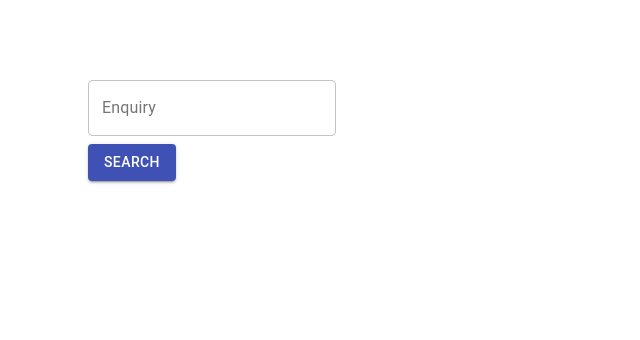
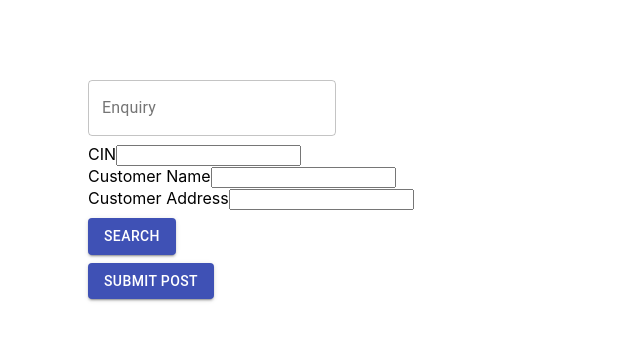
Before and after one commit to pptp-capco/avocation, a React (Create React App) app: page / in a window 1280 px wide. Shown: the top 340 px of the page, without its empty margins (0-640 px from the left). Built offline with nearby package versions, Linux system fonts and the light colour scheme.

Commit message:
change for posting data

```diff
--- /dev/null
+++ b/src/components/EnquiriesPost.tsx
@@ -0,0 +1,54 @@
+import React from 'react';
+import {
+    Paper,
+    Table,
+    TableCell,
+    TableContainer,
+    TableHead,
+    TableRow,
+} from "@material-ui/core";
+import {useFetch} from "../hooks/useFetch";
+import {LoadingIndicator} from "./LoadingIndicator";
+import {ApiError} from "./ApiError";
+import {Content} from "./Content";
+import {Proposal} from "./Search/Search";
+
+type Props = {
+    proposal: Proposal;
+}
+
+export function EnquiriesPost({proposal}: Props) {
+    const api = process.env.REACT_APP_API_SERVER;
+    const url = `${api}/proposal`
+    const {
+        data,
+        error,
+        status
+    } = useFetch(url, {
+            method: 'POST',
+            headers: {'Content-Type': 'application/json'},
+            body: JSON.stringify({proposal}),
+        }
+    )
+
+    console.log(`data: ${JSON.stringify(data)}}`);
+    console.log(`status: ${JSON.stringify(status)}}`);
+    console.log(`error: ${JSON.stringify(error)}}`);
+
+    if (error) {
+        return <ApiError/>
+    }
+
+    if (status === 'fetching') {
+        return <div>
+            <LoadingIndicator/>
+        </div>
+    }
+
+    if (status === 'created') {
+
+        return <div>You have successfully posted the response</div>
+    }
+
+    return null;
+}
--- a/src/components/Search/Search.tsx
+++ b/src/components/Search/Search.tsx
@@ -4,6 +4,7 @@ import {
 } from "@material-ui/core";
 import {Enquiries} from "../Enquiries";
 import './search.css'
+import {EnquiriesPost} from "../EnquiriesPost";
 
 const useStyles = makeStyles((theme: Theme) =>
     createStyles({
@@ -16,14 +17,41 @@ const useStyles = makeStyles((theme: Theme) =>
     }),
 );
 
+export type Proposal = {
+        cin: string;
+        customerName: string;
+        customerAddress: string;
+    }
+
 export function Search() {
     const classes = useStyles();
     const [searchString, setSearchString] = useState('');
     const [showTable, setShowTable] = useState(false);
+    const [post, setPost] = useState(false);
+    const [proposal, setProposal] = useState<Proposal>({
+        cin: '',
+        customerName: '',
+        customerAddress: ''
+    });
     const enquiryFilterRef: any = useRef()
 
+
+    const handleChange = (event: any) => {
+        setProposal({
+            ...proposal,
+            [event.target.name]: event.target.value.trim()
+        });
+    };
+
+    const handleSubmit = (event: any) => {
+        event.preventDefault();
+        setPost(true)
+    };
+
+
+
     return <div className="container">
-        <form className={classes.root} noValidate autoComplete="off">
+        <form className={classes.root} noValidate autoComplete="off" >
             <div>
                 <TextField
                     id="enquiryId"
@@ -33,6 +61,22 @@ export function Search() {
                     aria-label={'Enquiry Filter'}
                 />
             </div>
+
+            <label>
+                CIN
+                <input name="cin" onChange={handleChange} />
+            </label>
+            <br />
+            <label>
+                Customer Name
+                <input name="customerName" onChange={handleChange} />
+            </label>
+            <br />
+            <label>
+                Customer Address
+                <input name="customerAddress" onChange={handleChange} />
+            </label>
+            <br />
 
             <div>
                 <Button variant="contained"
@@ -47,10 +91,20 @@ export function Search() {
                     Search
                 </Button>
             </div>
+
+            <div>
+                <Button variant="contained"
+                        color="primary"
+                        onClick={handleSubmit}
+                >
+                    Submit POST
+                </Button>
+            </div>
         </form>
 
 
         {showTable && <Enquiries searchString={enquiryFilterRef.current.value.trim()}/>}
+        {post && <EnquiriesPost proposal={proposal}/>}
 
 
     </div>;
--- a/src/hooks/useFetch.ts
+++ b/src/hooks/useFetch.ts
@@ -26,6 +26,8 @@ export const useFetch = (url: string, options?: {}) => {
         return { ...initialState, status: 'fetching' };
       case 'FETCHED':
         return { ...initialState, status: 'fetched', data: action.payload };
+      case 'CREATED':
+        return { ...initialState, status: 'created'};
       case 'FETCH_ERROR':
         return { ...initialState, status: 'error', error: action.payload };
       default:
@@ -45,6 +47,10 @@ export const useFetch = (url: string, options?: {}) => {
       } else {
         try {
           const response = await fetch(url, options);
+          if (response.status === 201) {
+            dispatch({ type: 'CREATED', payload: {} });
+            return;
+          }
           const data = await response.json();
           cache.current[url] = data;
           if (cancelRequest) return;
```
